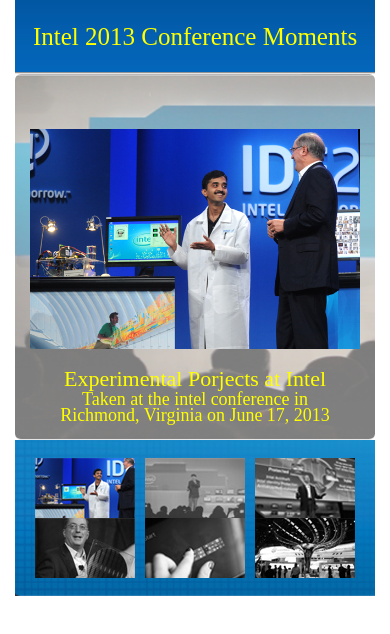
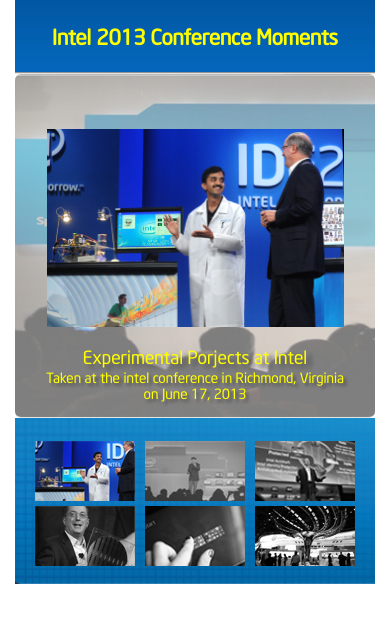
Before and after one commit to Angarsk8/photo_gallery_test, a website: page app/index.html in a window 390 px wide. Drawn offline with nearby package versions, Linux system fonts and the light colour scheme; files that its build step writes are made by us from their sources.

Commit message:
Add a lot of untracked changes and files

```diff
--- a/app/css/media-queries.css
+++ /dev/null
@@ -1,3 +0,0 @@
-@media only screen and (max-width:401px) {
-
-}
--- a/app/scripts/main.js
+++ b/app/scripts/main.js
@@ -87,28 +87,27 @@
     });
 
     //bind an "on click" function to allow the right arrow icon react to the user's click
-    /*
 
     $('#right-icon').on('click', function () {
 
         if (lastId < numberOfPhotos) {
 
             console.log(lastId);
-            oldImage = $('#slider-image img');
+            oldImage = $('.image-slider img');
             newImage = $('<img class="img-responsive text-center" src="' + photos[lastId].image + '">');
             description = 'Taken at the intel conference in ' +
                 photos[lastId].location + ' on ' +
                 photos[lastId].date;
 
-            $('#slider-description-title').empty().append(photos[lastId].title);
-            $('#slider-description-content').empty().append(description);
+            $('.conference-title').empty().append(photos[lastId].title);
+            $('.conference-descrition').empty().append(description);
             $('#' + (parseInt(lastId) + 1)).removeClass('black-white');
             $('#' + lastId).addClass('black-white');
 
             newImage.hide();
-            $('#slider-image').append(newImage);
+            $('.image-slider').append(newImage);
+            newImage.show();
             oldImage.remove();
-            newImage.show();
             lastId++;
         }
     });
@@ -119,22 +118,22 @@
         if (lastId > 1) {
 
             console.log(lastId);
-            oldImage = $('#slider-image img');
+            oldImage = $('.image-slider img');
             newImage = $('<img class="img-responsive text-center" src="' + photos[parseInt(lastId) - 2].image + '">');
             description = 'Taken at the intel conference in ' +
                 photos[parseInt(lastId) - 2].location + ' on ' +
                 photos[parseInt(lastId) - 2].date;
 
-            $('#slider-description-title').empty().append(photos[parseInt(lastId) - 2].title);
-            $('#slider-description-content').empty().append(description);
+            $('.conference-title').empty().append(photos[parseInt(lastId) - 2].title);
+            $('.conference-description').empty().append(description);
             $('#' + (parseInt(lastId) - 1)).removeClass('black-white');
             $('#' + lastId).addClass('black-white');
 
             newImage.hide();
-            $('#slider-image').append(newImage);
+            $('.image-slider').append(newImage);
             oldImage.remove();
             newImage.show();
             lastId--;
         }
-    }); */
+    });
 });
--- a/app/styles/main.css
+++ b/app/styles/main.css
@@ -1,3 +1,38 @@
+@font-face {
+    font-family: "NeoSansIntel";
+    src: url("../fonts/NeoSansIntel.ttf");
+}
+
+@font-face {
+    font-family: "NeoSansIntel-Light";
+    src: url("../fonts/NeoSansIntel-Light.ttf");
+}
+
+@font-face {
+    font-family: "NeoSansIntel-Italic";
+    src: url("../fonts/NeoSansIntel-Italic.ttf");
+}
+
+@font-face {
+    font-family: "NeoSansIntel-Medium";
+    src: url("../fonts/NeoSansIntel-Medium.ttf");
+}
+
+@font-face {
+    font-family: "NeoSansIntel-MediumItalic";
+    src: url("../fonts/NeoSansIntel-MediumItalic.ttf");
+}
+
+@font-face {
+    font-family: "NeoSansIntel-LightItalic";
+    src: url("../fonts/NeoSansIntel-LightItalic.ttf");
+}
+
+@font-face {
+    font-family: "NexaLight";
+    src: url("../fonts/Nexa Light.otf");
+}
+
 .header {
     position: relative;
     border-bottom: 1px solid #e5e5e5;
@@ -9,7 +44,8 @@
 .title-slider {
     position: relative;
     color: #ffff00;
-    font: 400 25px NeoSansIntel;
+    font: 400 28px NeoSansIntel;
+    font-weight: bolder;
     padding-top: 23px;
 }
 
@@ -98,11 +134,13 @@
     color: #ffff00;
     font: 400 22px / 20px NeoSansIntel;
     line-height: 25px;
+    text-shadow: 5px 4px 4px #505050;
 }
 
 .conference-description {
     color: #ffff00;
     font: 400 18px / 16px NeoSansIntel;
+    text-shadow: 3px 3px 3px #505050;
 }
 
 .light-box {
@@ -115,6 +153,7 @@
 .slider-thumbnail img {
     margin-left: 5px;
     margin-right: 5px;
+    margin-top: 5px;
 }
 
 .black-white {
@@ -123,6 +162,9 @@
 }
 
 @media only screen and (max-width: 600px) {
+    .title-slider {
+        font-size: 21px;
+    }
     .jumbotron {
         height: auto;
     }
@@ -132,9 +174,16 @@
     #right-icon {
         display: none;
     }
+    .conference-title {
+        font-size: 18px;
+    }
+    .conference-description {
+        font-size: 14px;
+    }
     .image-slider {
         position: relative;
-        margin: 0 auto;
+        margin-left: 5%;
+        margin-right: 5%;
         width: auto;
     }
 }
```
Also changed, not shown: Gruntfile.js (+4 -4 lines), app/index.html (+0 -23 lines), app/fonts/NeoSansIntel-Italic.ttf (added), app/fonts/NeoSansIntel-Light.ttf (added), app/fonts/NeoSansIntel-LightItalic.ttf (added), app/fonts/NeoSansIntel-Medium.ttf (added), app/fonts/NeoSansIntel-MediumItalic.ttf (added), app/fonts/NeoSansIntel.ttf (added), app/fonts/Nexa Light.otf (added).
